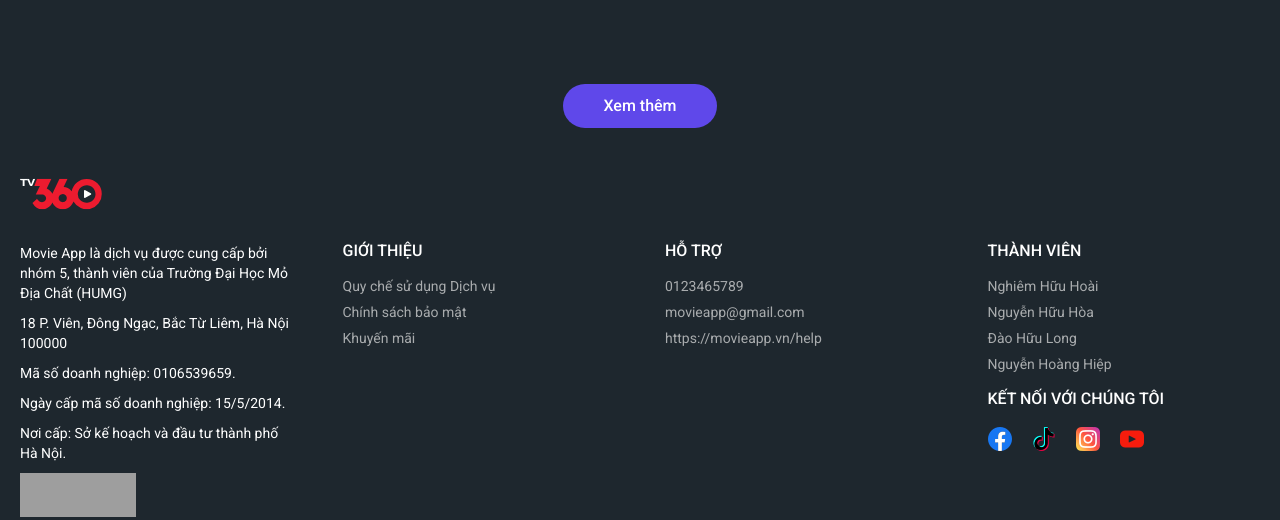
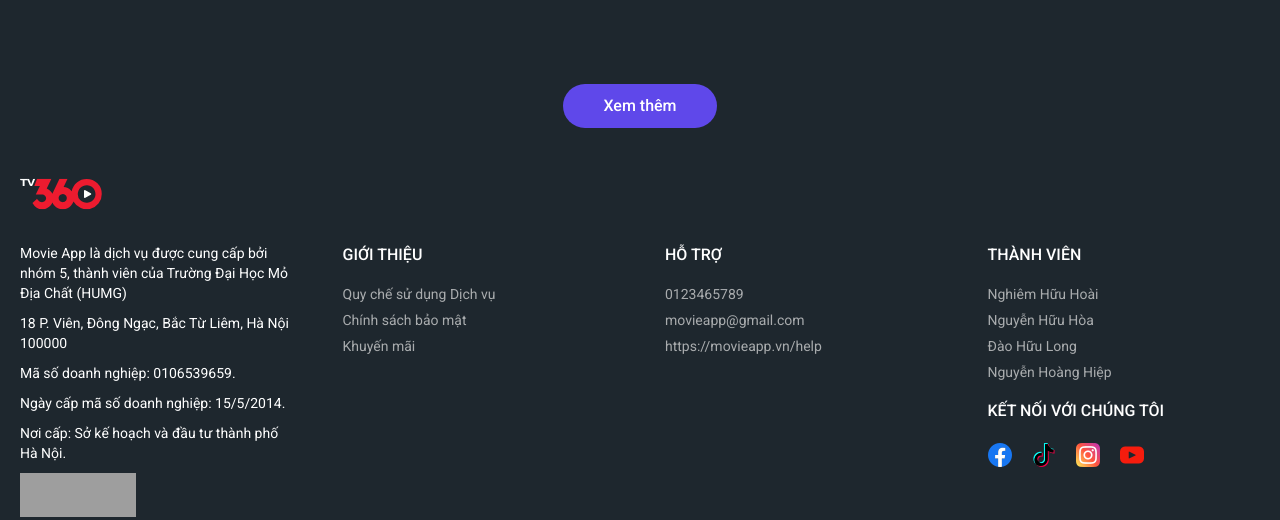
Before and after one commit to HuuHoai2002/btl-movie-app, a PHP site: page /tvseries.php?page=1 in a window 1280 px wide. Shown: the part 1028-1548 px from the top of the page. Run offline with PHP 8.4, Linux system fonts and the light colour scheme; some libraries are stand-ins or nearby versions; grey boxes are pictures that could not be loaded.

Commit message:
completed

```diff
--- a/javascript/watch.js
+++ b/javascript/watch.js
@@ -30,6 +30,7 @@ const renderFrame = async () => {
 const renderMovieInfo = async () => {
   const reponse = await fetch(details_url);
   const data = await reponse.json();
+  console.log(data);
   const contens = `
     <h3>Tập phim</h3>
       <div class="list-episodes">
@@ -42,7 +43,9 @@ const renderMovieInfo = async () => {
             }`} class=${
               Number(episode) === index + 1 ? "episode-active" : "episode"
             }>
-              Tập ${index + 1}
+              Tập ${
+                data.number_of_episodes === index + 1 ? `cuối` : index + 1
+              }
             </a>
           `;
           })
--- a/movie.php
+++ b/movie.php
@@ -38,9 +38,7 @@
         ?>
       </div>
     </div>
-    <div class="mt-50">
-      <?php include_once('./layout/footer.php') ?>
-    </div>
+    <?php include_once('./layout/footer.php') ?>
   </div>
   <script async src="./javascript/movie.js" type="module"></script>
 </body>
--- a/search.php
+++ b/search.php
@@ -28,9 +28,7 @@
         </div>
       </div>
     </div>
-    <div class="mt-50">
-      <?php include "./layout/footer.php"; ?>
-    </div>
+    <?php include "./layout/footer.php"; ?>
   </div>
   </div>
 
--- a/styles/footer.css
+++ b/styles/footer.css
@@ -1,5 +1,5 @@
-.app-footer-content {
-  margin-top: 20px;
+.app-footer {
+  margin-top: 50px;
 }
 .footer-grid {
   display: grid;
@@ -22,6 +22,7 @@
   font-size: 16px;
   font-weight: 500;
   margin-bottom: 20px;
+  line-height: 24px;
 }
 .list-link {
   display: flex;
--- a/tvseries.php
+++ b/tvseries.php
@@ -6,7 +6,6 @@
   <meta http-equiv="X-UA-Compatible" content="IE=edge">
   <meta name="viewport" content="width=device-width, initial-scale=1.0">
   <link rel="icon" type="image/png" sizes="32x32" href="./assets/icons/logo.png" />
-  <link rel="stylesheet" href="./vendor/slick.css">
   <link rel="stylesheet" href="./styles/reset.css">
   <link rel="stylesheet" href="./styles/base.css">
   <link rel="stylesheet" href="./styles/header.css">
@@ -38,9 +37,7 @@
       echo '<a class="base-btn bg-primary" href="tvseries.php?page=' . ($page + 1) . '">Xem thêm</a>';
       ?>
     </div>
-    <div class="mt-50">
-      <?php include_once('./layout/footer.php') ?>
-    </div>
+    <?php include_once('./layout/footer.php') ?>
   </div>
 </body>
 <script async src="./javascript/tvseries.js" type="module"></script>
--- a/watch.php
+++ b/watch.php
@@ -26,9 +26,7 @@
         </div>
         <div class="play-movie-frame">
         </div>
-
         <div class="select-episodes">
-
         </div>
       </div>
     </div>
```
Also changed, not shown: styles/watch.css (+9 -6 lines).
